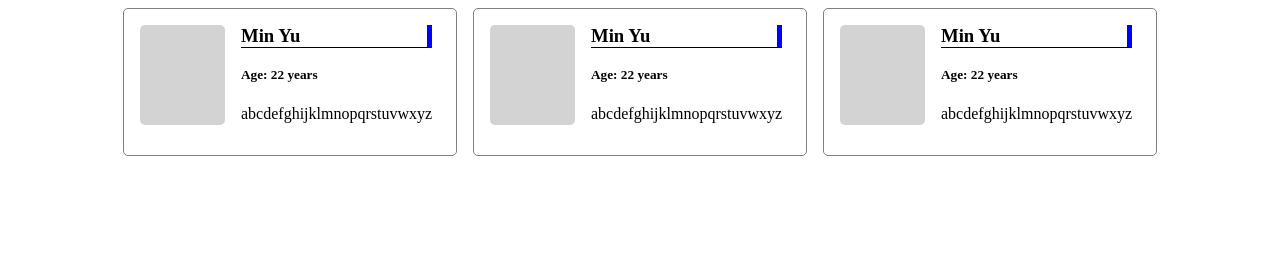
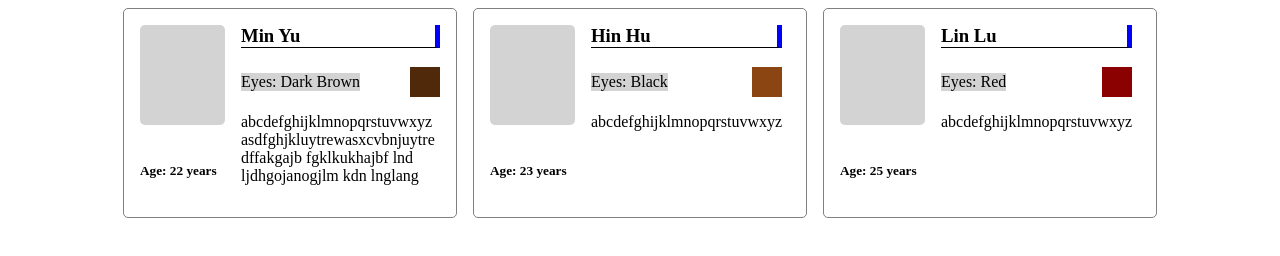
Before and after one commit to yu000541/flexbox, a plain HTML site: page drivers-license.html in a window 1280 px wide. Drawn offline with Linux system fonts and the light colour scheme.

Commit message:
Improved my licenses

```diff
--- a/dl-stylesheet.css
+++ b/dl-stylesheet.css
@@ -1,11 +1,11 @@
-p, h1, h2, h3, h4, h5, h6{
+h1, h2, h3, h4, h5, h6{
     margin-top: unset;
     padding-top: unset;
 }
 
 .container {
     display: flex;
-    text-wrap: wrap;
+    flex-wrap: wrap;
     gap: 1rem;
     justify-content: center;
 }
@@ -26,9 +26,13 @@ p, h1, h2, h3, h4, h5, h6{
     min-height: 100px;
 }
 
+.license aside{
+    display: flex;
+    flex-direction: column;
+    justify-content: space-between;
+}
+
 .license article h3{
-    margin-top: unset;
-    padding-top: unset;
     border-right: 5px solid blue;
     border-bottom: 1px solid black;
 }
@@ -37,6 +41,32 @@ p, h1, h2, h3, h4, h5, h6{
 
 }
 
+.license article aside{
+    display: flex;
+    flex-direction: row;
+    justify-content: space-between;
+    align-items: center;
+}
+
+.eye-color-name{
+    background-color: lightgray;
+    padding-bottom: 0;
+}
+
+.eye-color-box{
+    height: 30px;
+    width: 30px;
+}
+.eye-color-box.DarkBrown{
+    background-color: #50280a;
+}
+.eye-color-box.Brown{
+    background-color: saddlebrown;
+}
+.eye-color-box.Red{
+    background-color: darkred;
+}
+
 .license article p{
-
+    word-break: break-word;
 }
--- a/drivers-license.html
+++ b/drivers-license.html
@@ -11,11 +11,32 @@
     <div class="license">
         <aside>
             <div class="headshot"></div>
+            <h5>Age: 22 years</h5>
         </aside>
 
         <article>
             <h3>Min Yu</h3>
-            <h5>Age: 22 years</h5>
+            <aside>
+                <div class="eye-color-name">Eyes: Dark Brown</div>
+                <div class="eye-color-box DarkBrown"></div>
+            </aside>
+            <p>abcdefghijklmnopqrstuvwxyz asdfghjkluytrewasxcvbnjuytredffakgajb fgklkukhajbf lnd ljdhgojanogjlm kdn lnglang </p>
+        </article>
+    </div>
+
+    <div class="license">
+        <aside>
+            <div class="headshot"></div>
+            <h5>Age: 23 years</h5>
+        </aside>
+
+        <article>
+            <h3>Hin Hu</h3>
+            <aside>
+                <div class="eye-color-name">Eyes: Black</div>
+                <div class="eye-color-box Brown"></div>
+            </aside>
+
             <p>abcdefghijklmnopqrstuvwxyz</p>
         </article>
     </div>
@@ -23,23 +44,15 @@
     <div class="license">
         <aside>
             <div class="headshot"></div>
+            <h5>Age: 25 years</h5>
         </aside>
 
         <article>
-            <h3>Min Yu</h3>
-            <h5>Age: 22 years</h5>
-            <p>abcdefghijklmnopqrstuvwxyz</p>
-        </article>
-    </div>
-
-    <div class="license">
-        <aside>
-            <div class="headshot"></div>
-        </aside>
-
-        <article>
-            <h3>Min Yu</h3>
-            <h5>Age: 22 years</h5>
+            <h3>Lin Lu</h3>
+            <aside>
+                <div class="eye-color-name">Eyes: Red</div>
+                <div class="eye-color-box Red"></div>
+            </aside>
             <p>abcdefghijklmnopqrstuvwxyz</p>
         </article>
     </div>
```
